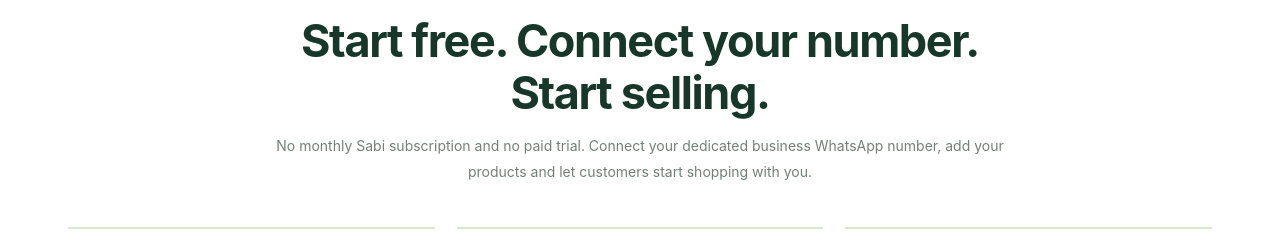
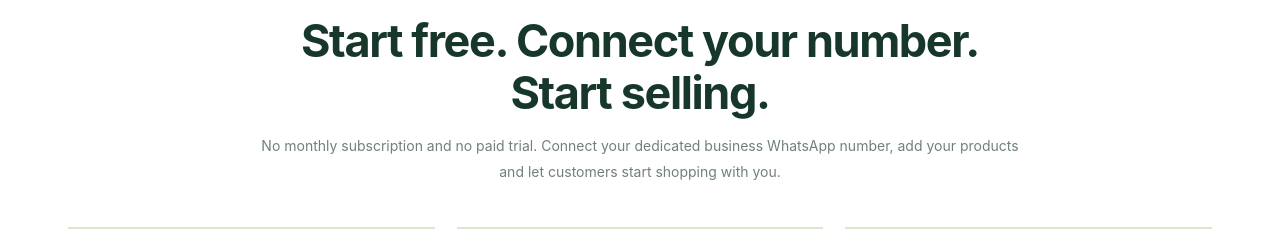
Before and after one commit to erodion4776/Xtop-bot-, a React (Vite) app: page / in a window 1280 px wide. Shown: the part 3382-3617 px from the top of the page. Built offline with nearby package versions, Linux system fonts and the light colour scheme.

Commit message:
Update Sabi homepage subscription wording

```diff
--- a/src/Landing.tsx
+++ b/src/Landing.tsx
@@ -224,7 +224,7 @@ export default function Landing() {
         <div className="lp-section-heading lp-center">
           <span className="lp-eyebrow">GETTING STARTED</span>
           <h2>Start free. Connect your number. Start selling.</h2>
-          <p>No monthly Sabi subscription and no paid trial. Connect your dedicated business WhatsApp number, add your products and let customers start shopping with you.</p>
+          <p>No monthly subscription and no paid trial. Connect your dedicated business WhatsApp number, add your products and let customers start shopping with you.</p>
         </div>
         <div className="lp-steps-grid">
           {steps.map(([number, title, body]) => (
```
